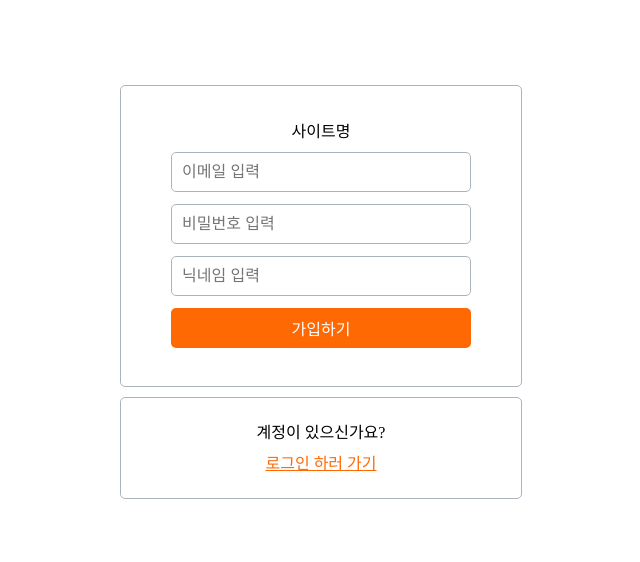
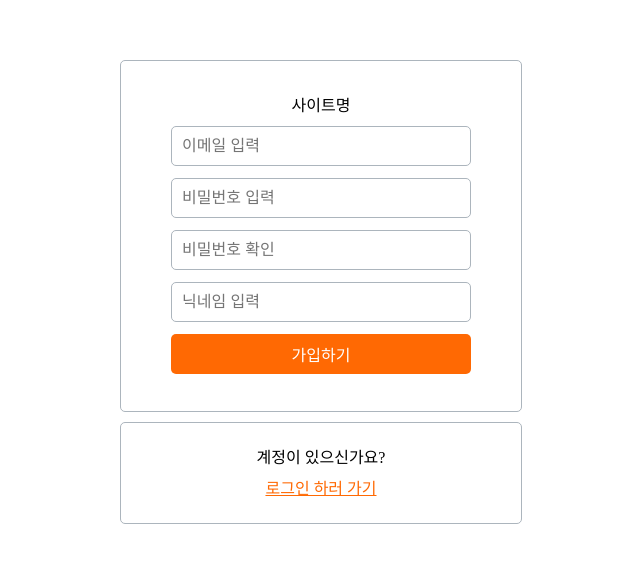
Before and after one commit to parkminjo/news-feed, a React (Vite) app: page /signup in a window 1280 px wide. Shown: the part 108-670 px from the top of the page, without its empty margins (319-959 px from the left). Built offline with nearby package versions, Linux system fonts and the light colour scheme; no server answers.

Commit message:
feat: 회원가입 할 때 비밀번호 확인하는 기능 추가

```diff
--- a/src/components/features/SignUp/SignUpForm.jsx
+++ b/src/components/features/SignUp/SignUpForm.jsx
@@ -9,6 +9,7 @@ const SignUpForm = () => {
   const [userInfo, setUserInfo] = useState({
     email: '',
     password: '',
+    passwordCheck: '',
     nickName: ''
   });
 
@@ -33,6 +34,10 @@ const SignUpForm = () => {
     }
     if (userInfo.nickName === '') {
       alert('닉네임을 입력해주세요');
+      return;
+    }
+    if (userInfo.passwordCheck !== userInfo.password) {
+      alert('비밀번호가 동일하지 않습니다');
       return;
     }
 
@@ -79,6 +84,13 @@ const SignUpForm = () => {
             onChange={handleChange}
           />
           <StInput
+            type="password"
+            id="passwordCheck"
+            placeholder="비밀번호 확인"
+            value={userInfo.passwordCheck}
+            onChange={handleChange}
+          />
+          <StInput
             type="text"
             id="nickName"
             placeholder="닉네임 입력"
@@ -112,7 +124,7 @@ const StWrapper = styled.div`
 
 const StSignUpContainer = styled.div`
   width: 400px;
-  height: 300px;
+  height: 350px;
   display: flex;
   flex-direction: column;
   justify-content: center;
```
